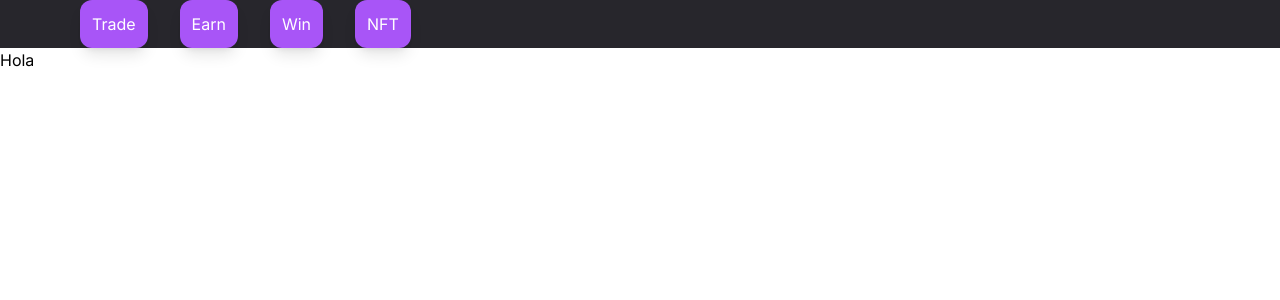
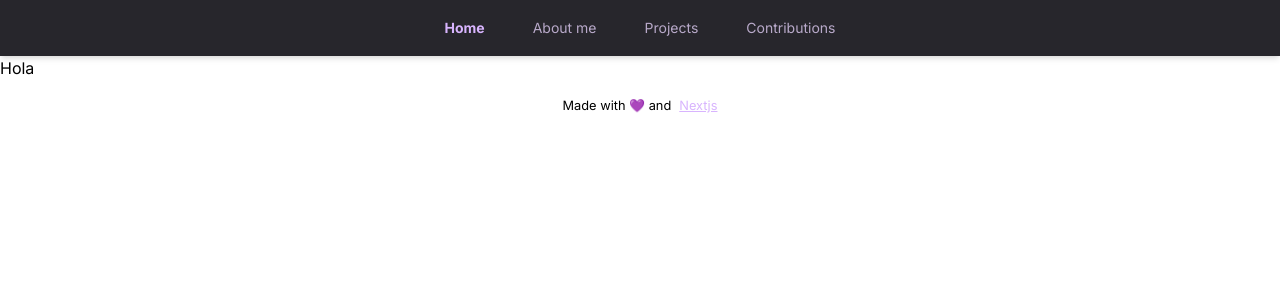
Before and after one commit to tbor00/my-app, a Next.js app: page / in a window 1280 px wide. Shown: the top 300 px of the page. Built offline with nearby package versions, Linux system fonts and the light colour scheme.

Commit message:
initial styles of navbar

```diff
--- a/components/Layout/layout.tsx
+++ b/components/Layout/layout.tsx
@@ -1,60 +1,71 @@
-import React, { Fragment } from 'react'
+import React from 'react'
 import { useRouter } from 'next/router'
-import { Button, Tooltip } from '../index'
+import { Button, Tooltip, Text } from '../index'
 
 export const Navbar = () => {
+    const uuid = React.useId()
     const router = useRouter()
 
     type navLinksType = {
-        [key: string]: string | boolean
+        name: string
+        description: string
+        href: string
     }
+
     const navLinks: navLinksType[] = [
         {
-            name: 'Trade',
-            description: 'Description',
-            direction: 'left',
-            href: 'string',
-            showTooltip: false
+            name: 'Home',
+            description: 'Go to the main page',
+            href: '/'
         },
         {
-            name: 'Earn',
-            description: 'Description',
-            direction: 'left',
-            href: 'string',
-            showTooltip: false
+            name: 'About me',
+            description: 'A little about me to get to know each other better',
+            href: '/me'
         },
         {
-            name: 'Win',
-            description: 'Description',
-            direction: 'left',
-            href: 'string',
-            showTooltip: false
+            name: 'Projects',
+            description: 'Projects in which I participate',
+            href: '/projects'
         },
         {
-            name: 'NFT',
-            description: 'Description',
-            direction: 'left',
-            href: 'string',
-            showTooltip: false
+            name: 'Contributions',
+            description: 'My contributions to the community',
+            href: '/contributions'
         }
     ]
 
     return (
-        <nav style={{ backgroundColor: 'rgb(39, 38, 44)' }} className=" h-12 flex items-center justify-between">
-            <div className="mx-20">
-                <div className="flex items-center gap-8">
-                    {navLinks.map((link, index) => (
-                        <Fragment key={index}>
-                            <Tooltip isOnHover tooltipMessage={link.description as string}>
-                                <Button className="text-purple-200">
-                                    <span>{link.name}</span>
-                                </Button>
-                            </Tooltip>
-                        </Fragment>
-                    ))}
-                </div>
+        <nav style={{ backgroundColor: 'rgb(39, 38, 44)' }} className="shadow-md h-14 flex items-center justify-center">
+            <div className="hidden md:flex items-center justify-center gap-6">
+                {navLinks.map((link, index) => (
+                    <React.Fragment key={`link-${index}-${uuid}`}>
+                        <Tooltip isOnHover tooltipMessage={link.description}>
+                            <Button
+                                variant="buttonLink"
+                                className={link.href === router.pathname ? 'text-purple-300 font-bold' : ''}
+                                onClick={() => router.push(link.href)}
+                            >
+                                <span>{link.name}</span>
+                            </Button>
+                        </Tooltip>
+                    </React.Fragment>
+                ))}
             </div>
         </nav>
+    )
+}
+
+export const Footer = () => {
+    return (
+        <footer className="flex items-center justify-center my-4">
+            <Text variant="small" className="flex gap-2">
+                <span> Made with 💜 and</span>
+                <a href="https://nextjs.org/" target="__blank" className="underline text-purple-300">
+                    Nextjs
+                </a>
+            </Text>
+        </footer>
     )
 }
 
@@ -63,6 +74,7 @@ export const Layout = ({ children }: { children: React.ReactNode }) => {
         <>
             <Navbar />
             {children}
+            <Footer />
         </>
     )
 }
```
